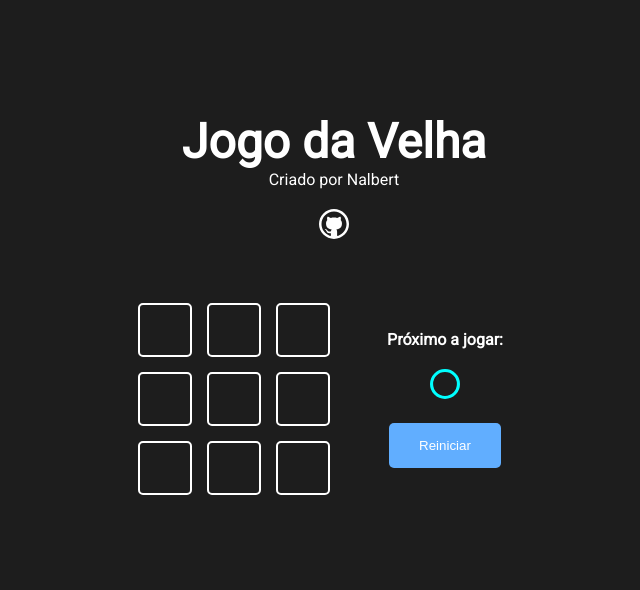
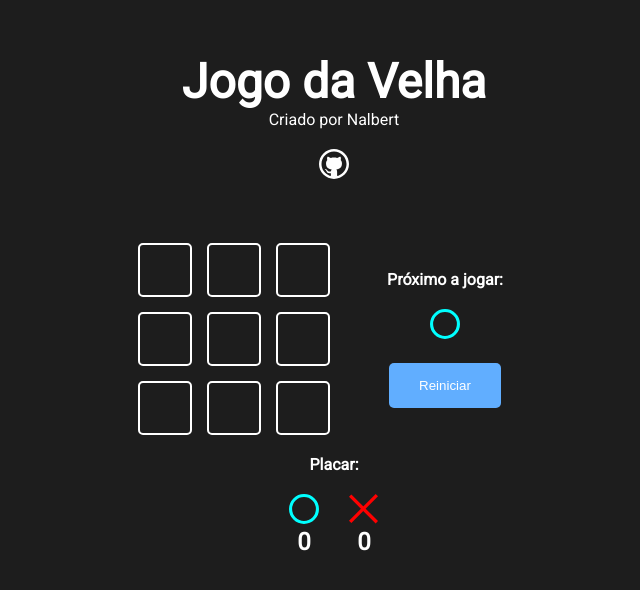
Before and after one commit to NJesus144/react-jogo-da-velha, a Next.js app: page / in a window 1280 px wide. Shown: the part 116-706 px from the top of the page, without its empty margins (306-946 px from the left). Built offline with nearby package versions, Linux system fonts and the light colour scheme.

Commit message:
componente score

```diff
--- a/src/components/game/Game.jsx
+++ b/src/components/game/Game.jsx
@@ -3,6 +3,7 @@
 
 import GameOption from "../gameOption/GameOption";
 import GameInfo from "../gameInfo/GameInfo";
+import Score from "../score/Score";
 
 const winnerTable = [
   [0, 1, 2],
@@ -45,30 +46,31 @@
     setGameState(Array(9).fill(0));
     setWinner(0);
     setWinnerLine([]);
-    setDraw(false)
+    setDraw(false);
   };
 
   const verifyDraw = () => {
     // if(gameState.filter((value) => value === 0).length === 0)
-    if(gameState.find((value) => value === 0) === undefined && winner === 0) {
-      setDraw(true)
+    if (gameState.find((value) => value === 0) === undefined && winner === 0) {
+      setDraw(true);
     }
-  }
+  };
 
   const verifyWinnerLine = (pos) =>
     winnerLine.find((value) => value === pos) !== undefined;
 
   useEffect(() => {
     setCurrentPlayer(currentPlayer * -1);
-    verifyDraw()
+    verifyDraw();
     verifyGame();
   }, [gameState]);
 
   useEffect(() => {
-    if(winner !== 0) setDraw(false);
-}, [winner])
+    if (winner !== 0) setDraw(false);
+  }, [winner]);
 
   return (
+    <>
       <div className={styles.gameContent}>
         <div className={styles.game}>
           {gameState.map((value, position) => (
@@ -88,6 +90,8 @@
           isDraw={draw}
         />
       </div>
+      <Score />
+    </>
   );
 }
 
--- a/src/components/game/Game.module.css
+++ b/src/components/game/Game.module.css
@@ -8,6 +8,7 @@
   display: flex;
   gap: 30px;
   align-items: center;
+  margin-bottom: 20px;
 }
 
 
--- /dev/null
+++ b/src/components/score/Score.jsx
@@ -0,0 +1,22 @@
+import styles from "./Score.module.css";
+import Icon from "../icon/Icon";
+
+function Score() {
+  return (
+    <>
+      <h4>Placar:</h4>
+      <div className={styles.score}>
+        <div className={styles.scoreContent}>
+          <Icon iconName="circle" />
+          <h2>0</h2>
+        </div>
+        <div className={styles.scoreContent}>
+          <Icon iconName="x" />
+          <h2>0</h2>
+        </div>
+      </div>
+    </>
+  );
+}
+
+export default Score;
--- /dev/null
+++ b/src/components/score/Score.module.css
@@ -0,0 +1,11 @@
+.score {
+  display: flex;
+  gap: 30px;
+  margin-top: 20px;
+}
+
+.scoreContent {
+  display: flex;
+  flex-direction: column;
+  align-items: center;
+}
```
Lines whose indentation alone changed are shown as unchanged.
